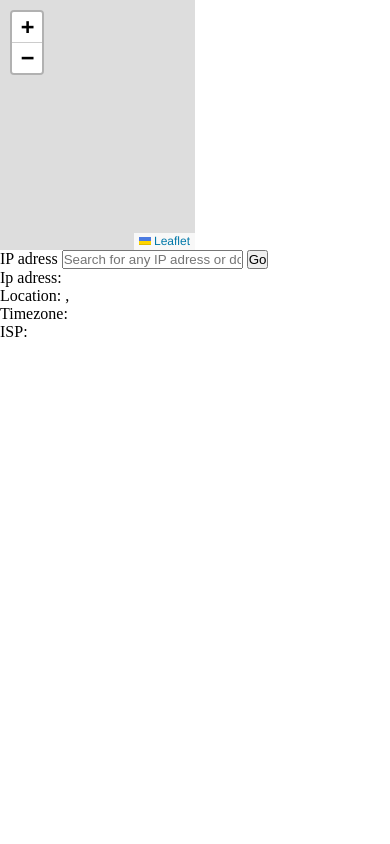
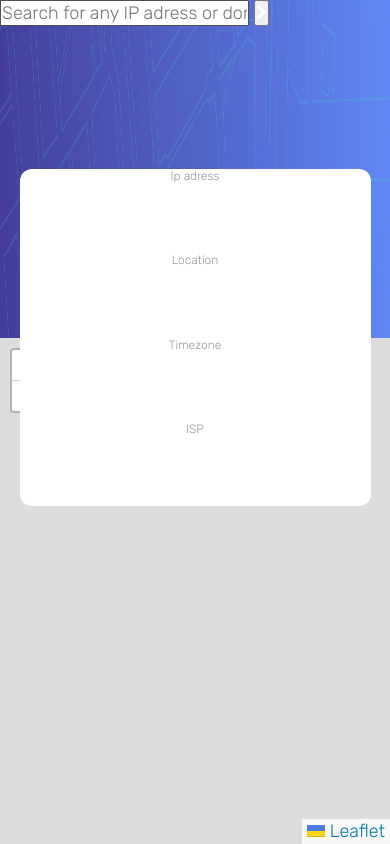
Before and after one commit to nebojsa311/iptracker.github.io, a website built with Parcel: page index.html in a window 390 px wide. Built offline with nearby package versions, Linux system fonts and the light colour scheme; files whose address does not match are found by name.

Commit message:
rensponsivnes

```diff
--- a/index.css
+++ b/index.css
@@ -1,9 +1,160 @@
 * {
-    padding: 0;
-    margin: 0;
+  padding: 0;
+  margin: 0;
+  font-size: 18px;
+  font-family: "Rubik", sans-serif;
+}
+
+body {
+  background-image: url(images/pattern-bg.png);
+  background-size: 100vw 40vh;
 }
 
 #mapid {
-    height: 250px;
-    width: 50vw;
+  height: 60vh;
+  width: 100vw;
+  position: absolute;
+  bottom: 0;
+  z-index: 1;
 }
+
+#gridContainer {
+  display: grid;
+  grid-template-columns: 25% 25% 25% 25%;
+  justify-items: center;
+  width: 80vw;
+  height: 20vh;
+  position: absolute;
+  top: 30vh;
+  left: 10vw;
+  z-index: 2;
+}
+
+.subgrid {
+  display: grid;
+  grid-template-rows: 30% 70%;
+  background-color: white;
+  width: 100%;
+}
+
+.upper {
+  font-weight: 400;
+  font-size: 12px;
+  color: hsl(0, 0%, 59%);
+  position: relative;
+  left: 7%;
+  top: 62%;
+  width: 93%;
+  height: 38%;
+}
+
+.lower {
+  font-weight: 700;
+  position: relative;
+  left: 7%;
+  top: 5%;
+  height: 95%;
+  width: 90%;
+}
+
+#borderL {
+  border-radius: 12px 0 0 12px;
+}
+
+#borderR {
+  border-radius: 0 12px 12px 0;
+}
+
+#isp {
+  overflow: auto;
+}
+
+/*For 4k*/
+@media only screen and (min-width: 2559px) {
+  #gridContainer {
+    width: 60vw;
+    height: 16vh;
+    position: absolute;
+    top: 32vh;
+    left: 20vw;
+  }
+
+  .upper {
+    font-size: 30px;
+    top: 52%;
+    height: 48%;
+  }
+
+  .lower {
+    font-size: 32px;
+    top: 0;
+    height: 100%;
+  }
+
+  #city,
+  #region,
+  #postalCode {
+    font-size: 32px;
+    top: 0;
+    height: 100%;
+  }
+}
+
+@media only screen and (max-width: 1150px) {
+  #gridContainer {
+    width: 90vw;
+    height: 20vh;
+    position: absolute;
+    top: 30vh;
+    left: 5vw;
+  }
+
+  .lower {
+    font-size: 14px;
+    overflow: auto;
+  }
+
+  #city,
+  #region,
+  #postalCode {
+    font-size: 14px;
+  }
+}
+
+@media only screen and (max-width: 633px) {
+  #gridContainer {
+    width: 98vw;
+    left: 1vw;
+  }
+}
+
+@media only screen and (max-width: 490px) {
+  #gridContainer {
+    grid-template-columns: auto;
+    grid-template-rows: 25% 25% 25% 25%;
+    height: 40vh;
+    top: 20vh;
+    width: 90vw;
+    left: 5vw;
+  }
+
+  #borderL {
+    border-radius: 12px 12px 0 0;
+  }
+
+  #borderR {
+    border-radius: 0 0 12px 12px;
+  }
+
+  .upper {
+      position: static;
+      width: 100%;
+      text-align: center;
+  }
+
+  .lower {
+      position: static;
+      width: 100%;
+      text-align: center;
+  }
+}
--- a/index.html
+++ b/index.html
@@ -5,6 +5,11 @@
     <meta name="viewport" content="width=device-width, initial-scale=1.0" />
     <title>IP Address Tracker</title>
     <link rel="stylesheet" href="index.css" />
+    <link rel="preconnect" href="https://fonts.gstatic.com" />
+    <link
+      href="https://fonts.googleapis.com/css2?family=Rubik:wght@300&display=swap"
+      rel="stylesheet"
+    />
     <link
       rel="stylesheet"
       href="https://unpkg.com/leaflet@1.7.1/dist/leaflet.css"
@@ -21,21 +26,38 @@
   <body>
     <div id="mapid"></div>
     <form onsubmit="return false">
-      <label for="ipadress">IP adress</label>
       <input
         type="text"
         id="ipadress"
         name="ipadress"
         placeholder="Search for any IP adress or domain"
       />
-      <button id="submitButton">Go</button>
+      <button id="submitButton">
+        <svg xmlns="http://www.w3.org/2000/svg" width="11" height="14">
+          <path fill="none" stroke="#FFF" stroke-width="3" d="M2 1l6 6-6 6" />
+        </svg>
+      </button>
     </form>
-    <div><p>Ip adress: <span id="yourIp"></span></p></div>
-    <div>
-    <p>Location: <span id="city"></span>, <span id="region"></span> <span id="postalCode"></span></p>
+    <div id="gridContainer">
+      <div class="subgrid" id="borderL">
+        <p class="upper">Ip adress</p>
+        <span id="yourIp" class="lower"></span>
+      </div>
+      <div class="subgrid">
+        <p class="upper">Location</p>
+        <p class="lower"><span id="city"></span> <span id="region"></span><br>
+        <span id="postalCode"></span>
+        </p>
+      </div>
+      <div class="subgrid">
+        <p class="upper">Timezone</p>
+        <span class="lower" id="timeZone"></span>
+      </div>
+      <div class="subgrid" id="borderR">
+        <p class="upper">ISP</p>
+        <span class="lower" id="isp"></span>
+      </div>
     </div>
-    <div><p>Timezone: <span id="timeZone"></span></p></div>
-    <div><p>ISP: <span id='isp'></span></p></div>
     <script src="./map.js"></script>
   </body>
 </html>
--- a/map.js
+++ b/map.js
@@ -1,7 +1,4 @@
-let mymap = L.map("mapid").setView(
-  [1.1, 1.1],
-  13
-);
+let mymap = L.map("mapid").setView([5.5, 5.5], 13);
 
 const URL =
   "https://geo.ipify.org/api/v1?apiKey=at_RyMzs9DPkbrvltZhi19LdhwM9MRpq&ipAddress=";
@@ -16,13 +13,12 @@ function completeURL() {
 function getLocationData() {
   axios.get(fullURL ? fullURL : URL).then((data) => {
     document.getElementById("yourIp").innerHTML = data.data.ip;
-    document.getElementById("city").innerHTML = data.data.location.city;
+    document.getElementById("city").innerHTML = data.data.location.city + ",";
     document.getElementById("region").innerHTML = data.data.location.region;
     document.getElementById("timeZone").innerHTML = data.data.location.timezone;
     document.getElementById("postalCode").innerHTML =
       data.data.location.postalCode;
     document.getElementById("isp").innerHTML = data.data.isp;
-    lat = data.data.location.lat;
 
     mymap.off();
     mymap.remove();
@@ -31,8 +27,10 @@ function getLocationData() {
       [data.data.location.lat, data.data.location.lng],
       13
     );
-    marker = L.marker([data.data.location.lat, data.data.location.lng]).addTo(mymap);
-
+    marker = L.marker([data.data.location.lat, data.data.location.lng]).addTo(
+      mymap
+    );
+console.log(data);
     L.tileLayer(
       "https://api.mapbox.com/styles/v1/{id}/tiles/{z}/{x}/{y}?access_token={accessToken}",
       {
@@ -53,7 +51,6 @@ document.getElementById("ipadress").addEventListener("keyup", completeURL);
 document
   .getElementById("submitButton")
   .addEventListener("click", getLocationData);
-
 window.addEventListener("load", (event) => {
   getLocationData();
 });
```
Also changed, not shown: images/favicon-32x32.png (deleted).
